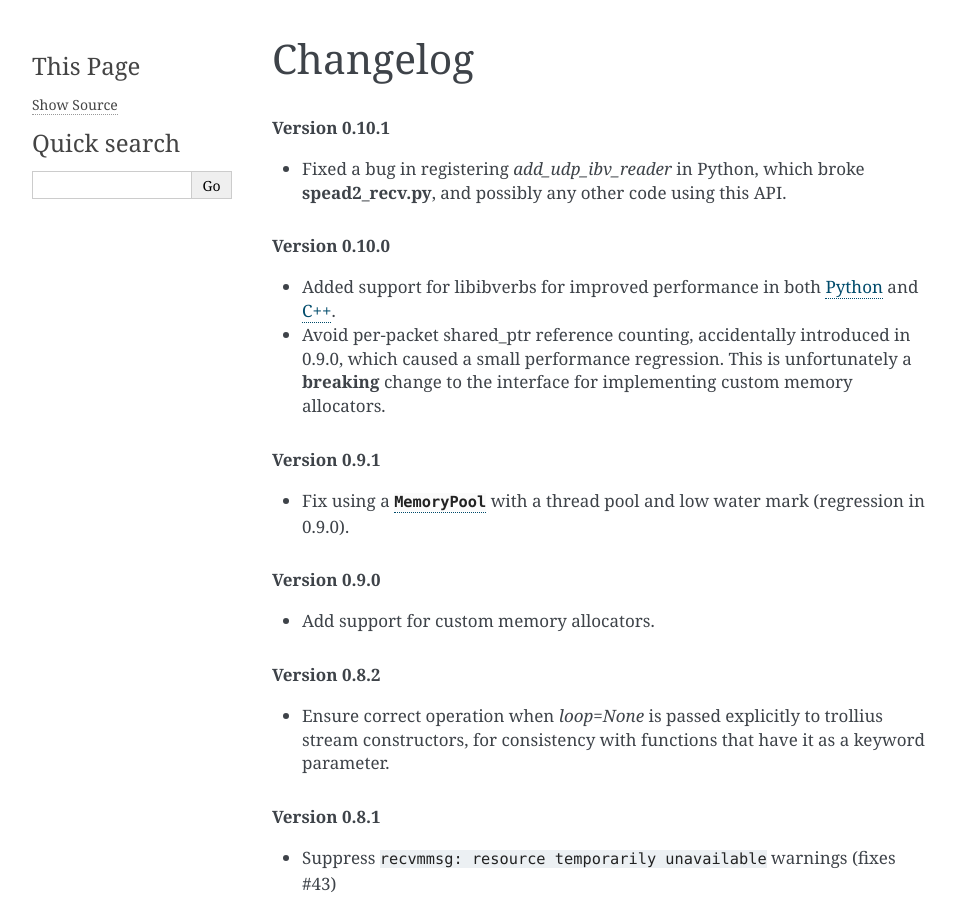
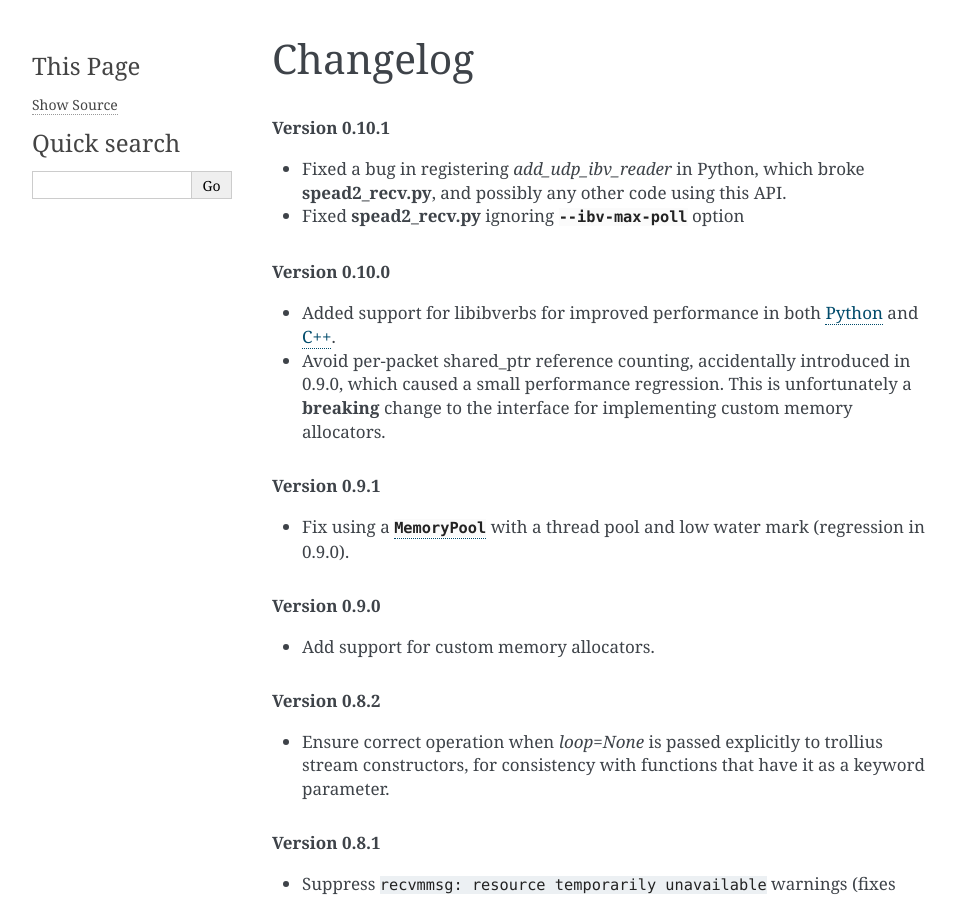
Before and after one commit to ska-sa/spead2, a Sphinx documentation site: the page built from doc/changelog.rst, in a window 1280 px wide and 900 px high. Shown: the whole window, without its empty margins (148-1103 px from the left). Built offline with Sphinx 7.4.7, drawn with Linux system fonts in a browser that asks for light colours.

Commit message:
Fixed spead2_recv.py ignoring --ibv-max-poll option

```diff
--- a/doc/changelog.rst
+++ b/doc/changelog.rst
@@ -5,6 +5,7 @@ Changelog
 
 - Fixed a bug in registering `add_udp_ibv_reader` in Python, which broke
   :program:`spead2_recv.py`, and possibly any other code using this API.
+- Fixed :program:`spead2_recv.py` ignoring :option:`--ibv-max-poll` option
 
 .. rubric:: Version 0.10.0
 
```
Also changed, not shown: 1 other file.
